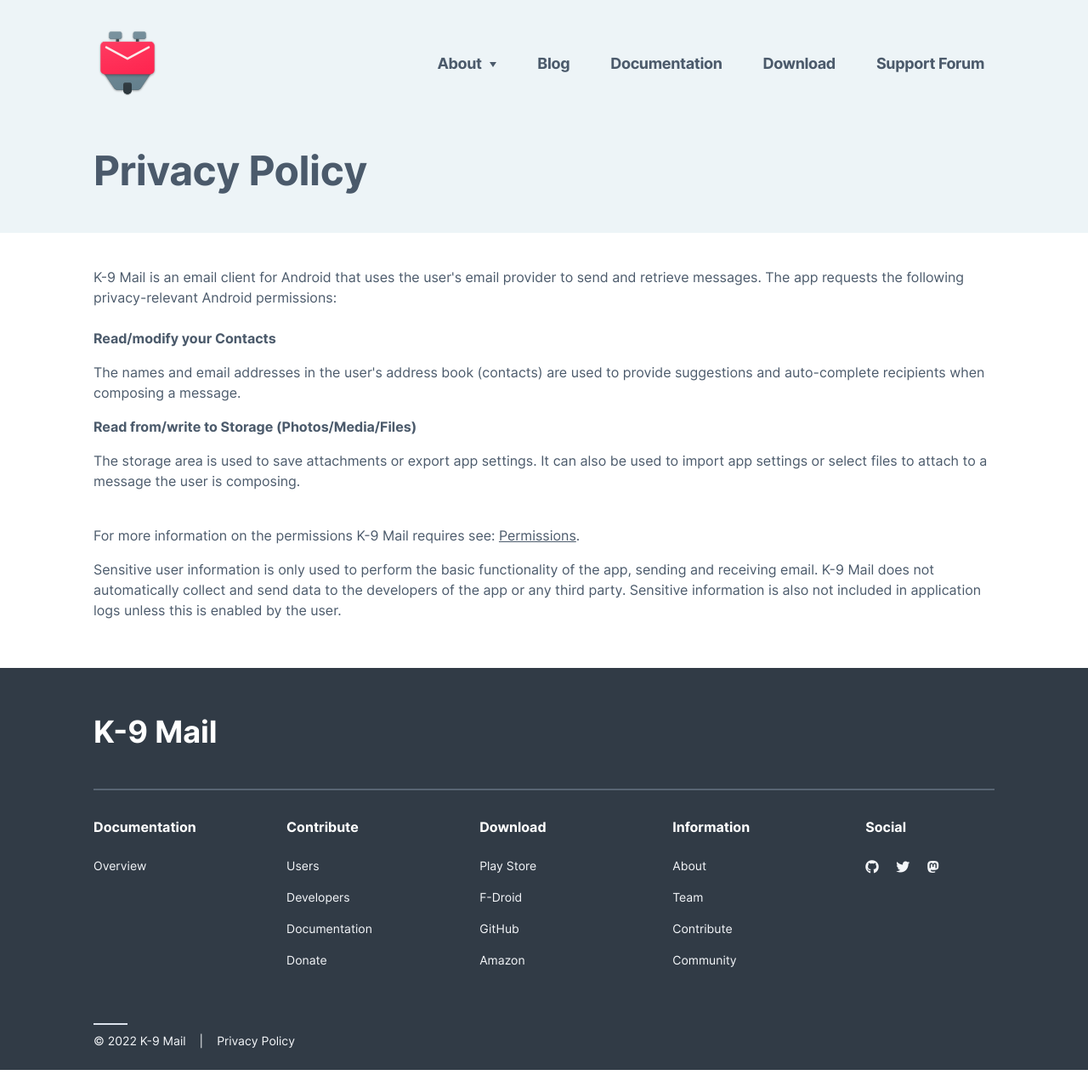
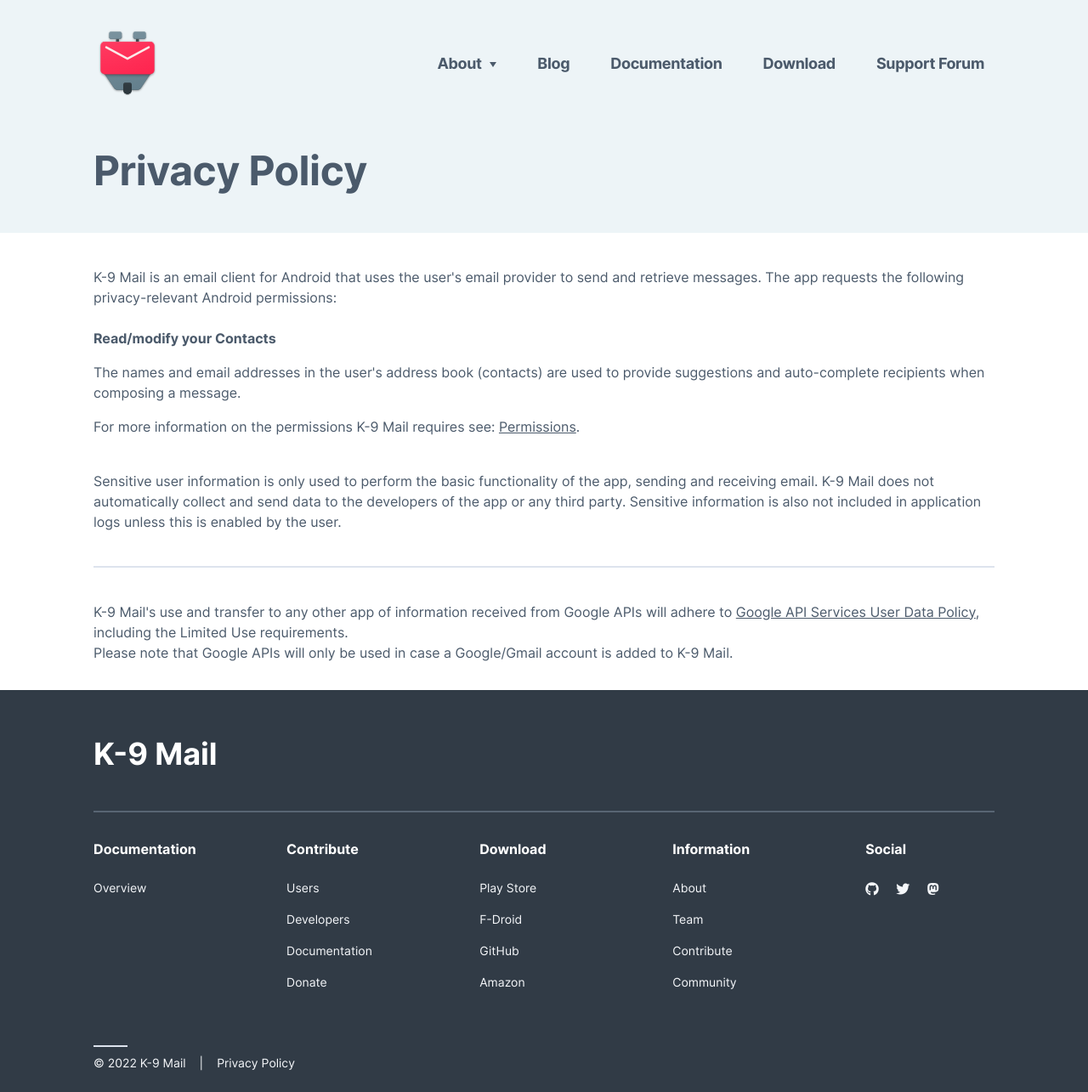
Before and after one commit to k9mail/k9mail.app, a Jekyll site: the page built from privacy.html, in a window 1280 px wide. Shown: the whole page at 85% size. Built offline with Jekyll 4.4.1, drawn with Linux system fonts in a browser that asks for light colours; before the commit the page ends 1259 px from its top, so only the background shows below that.

Commit message:
Update privacy policy
Add sentence required by Google to be allowed to use the Gmail OAuth scope.

Remove the paragraph about the storage permission because the app is no longer using it.

```diff
--- a/privacy.html
+++ b/privacy.html
@@ -17,17 +17,22 @@ title: Privacy Policy
   <div class="container pt-4 pb-2">
     <p class="text-main mb-3">K-9 Mail is an email client for Android that uses the user's email provider to send and
       retrieve messages. The app requests the following privacy-relevant Android permissions:</p>
+
     <p class="text-main"><strong>Read/modify your Contacts</strong></p>
     <p class="text-main">The names and email addresses in the user's address book (contacts) are used to provide
       suggestions and auto-complete recipients when composing a message.</p>
-    <p class="text-main"><strong>Read from/write to Storage (Photos/Media/Files)</strong></p>
-    <p class="text-main">The storage area is used to save attachments or export app settings. It can also be used to
-      import app settings or select files to attach to a message the user is composing.</p>
-    <p class="text-main mt-4">For more information on the permissions K-9 Mail requires see: <a
+    <p class="text-main">For more information on the permissions K-9 Mail requires see: <a
         class="text-main underline" href="https://docs.k9mail.app/en/current/setup/permissions/">Permissions</a>.</p>
-    <p class="text-main mb-4">Sensitive user information is only used to perform the basic functionality of the app,
+
+    <p class="text-main mt-4 mb-4">Sensitive user information is only used to perform the basic functionality of the app,
       sending and receiving email. K-9 Mail does not automatically collect and send data to the developers of the app or
       any third party. Sensitive information is also not included in application logs unless this is enabled by the
       user.</p>
+    <hr>
+    <p class="text-main mt-4">K-9 Mail's use and transfer to any other app of information received from Google APIs
+      will adhere to
+      <a class="text-main underline" href="https://developers.google.com/terms/api-services-user-data-policy#additional_requirements_for_specific_api_scopes">Google API Services User Data Policy</a>,
+      including the Limited Use requirements.<br>
+      Please note that Google APIs will only be used in case a Google/Gmail account is added to K-9 Mail.</p>
   </div>
 </div>
```
